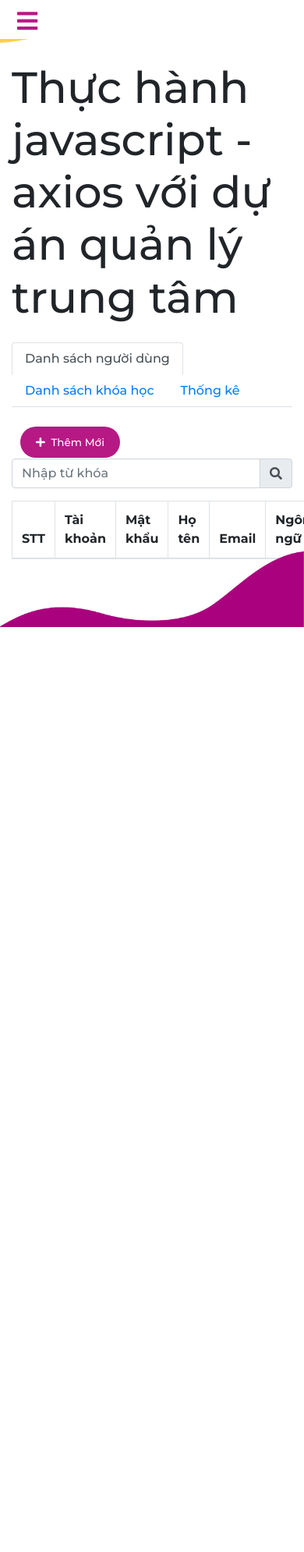
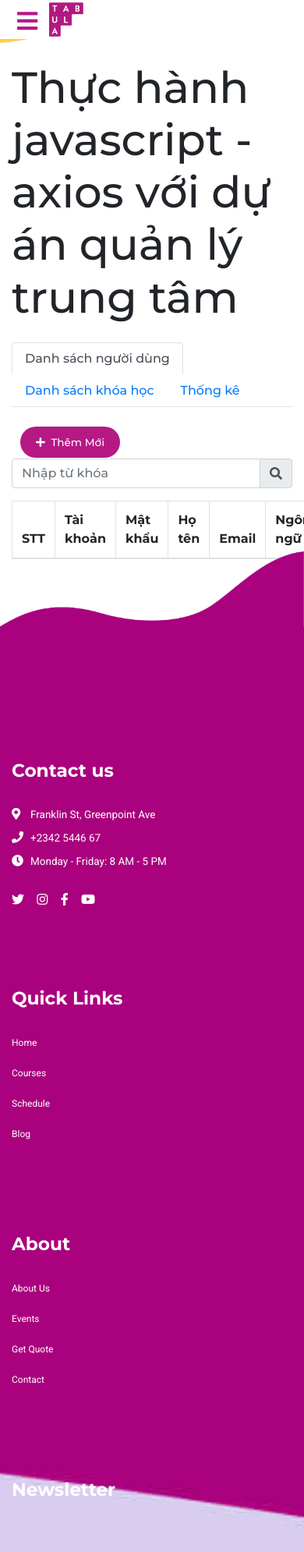
Before and after one commit to lvhau20895/LeVanHau_BC27_BaiTap_Javascript_Axios_Buoi11-12, a plain HTML site: page admin.html in a window 390 px wide. Shown: the top 1990 px of the page at 78% size. Drawn offline with nearby package versions, Linux system fonts and the light colour scheme; the site is published under a folder, as on GitHub Pages, so addresses that start at the root find nothing; no server answers.

Commit message:
fix background

```diff
--- a/css/admin.css
+++ b/css/admin.css
@@ -251,7 +251,7 @@ header nav .icon a:hover {
 		position: absolute;
 		top: 0;
 		left: 0;
-		background: url("/img/crest.png") center/cover no-repeat;
+		background: url("../img/crest.png") center/cover no-repeat;
 		width: 50px;
 		height: 100%;
 		margin: 0 60px;
@@ -326,7 +326,7 @@ header nav .icon a:hover {
 }
 
 footer {
-	background: url("/img/footer_background.jpg") center/cover no-repeat;
+	background: url("../img/footer_background.jpg") center/cover no-repeat;
 	width: 100%;
 	height: 530px;
 	color: #fff;
--- a/css/main.css
+++ b/css/main.css
@@ -190,7 +190,7 @@ header nav .icon a:hover {
     position: absolute;
     top: 0;
     left: 0;
-    background: url("/img/crest.png") center/cover no-repeat;
+    background: url("../img/crest.png") center/cover no-repeat;
     width: 50px;
     height: 100%;
     margin: 0 60px;
@@ -498,7 +498,7 @@ header nav .icon a:hover {
 }
 
 footer {
-  background: url("/img/footer_background.jpg") center/cover no-repeat;
+  background: url("../img/footer_background.jpg") center/cover no-repeat;
   width: 100%;
   height: 530px;
   color: #fff;
```
